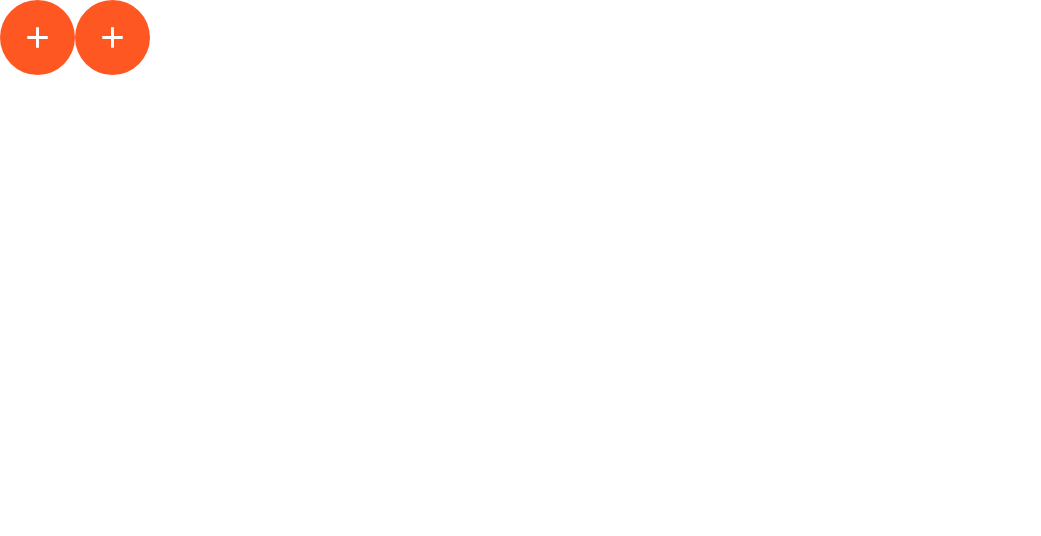
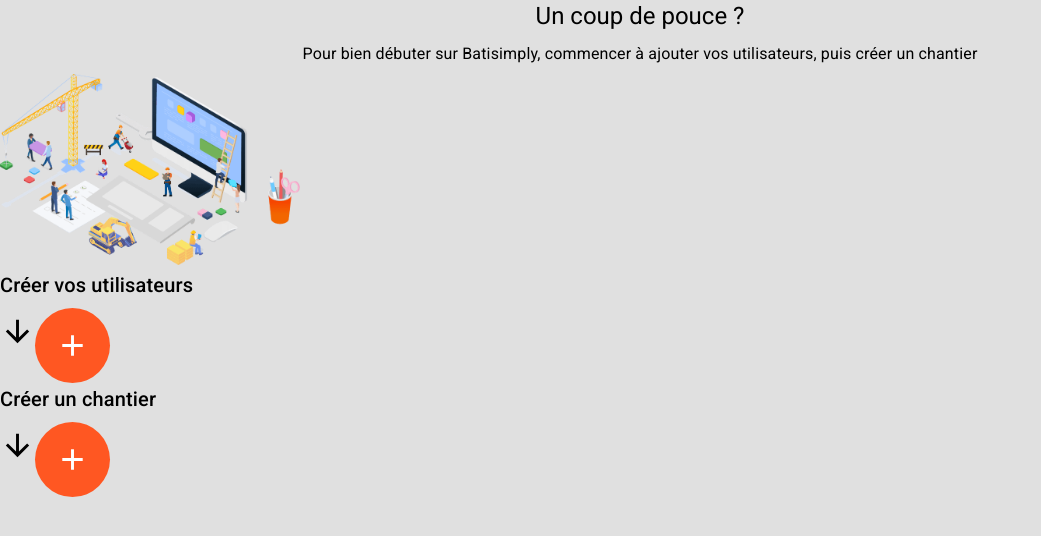
Before and after one commit to darksh3ll/app-test, a React (Create React App) app: page / in a window 1280 px wide. Shown: the top 536 px of the page, without its empty margins (0-1041 px from the left). Built offline with nearby package versions, Linux system fonts and the light colour scheme.

Commit message:
feat:(#)(App) : integration of component

```diff
--- a/src/pages/App/App.js
+++ b/src/pages/App/App.js
@@ -1,11 +1,53 @@
+import React from 'react';
+import { makeStyles } from '@material-ui/core/styles';
 import AddButton from '../../components/AddButton'
+import Typography from '@material-ui/core/Typography';
+import { grey } from '@material-ui/core/colors';
+import ArrowDownwardIcon from '@material-ui/icons/ArrowDownward';
+import logo from '../../assets/logo.png'
+import Paper from '@material-ui/core/Paper';
+import Grid from '@material-ui/core/Grid';
+
+const useStyles = makeStyles((theme) => ({
+  root: {
+    backgroundColor:grey[300],
+    minHeight:'100vh',
+  },
+  paper: {
+    padding: theme.spacing(2),
+    textAlign: 'center',
+    color: theme.palette.text.secondary,
+  },
+}));
 
 function App() {
+  const classes = useStyles();
   return (
-    <>
+
+    <div className={classes.root}>
+
+      <Typography align="center" variant="h5" gutterBottom>
+        Un coup de pouce ?
+      </Typography>
+
+      <Typography align="center" variant="subtitle1" gutterBottom>
+        Pour bien débuter sur Batisimply, commencer à ajouter vos utilisateurs, puis créer un chantier
+      </Typography>
+
+      <img src={logo} width="300" height="auto" alt=""/>
+
+      <Typography  variant="h6" gutterBottom>
+        Créer vos utilisateurs
+      </Typography>
+        <ArrowDownwardIcon fontSize="large"/>
+      <AddButton />
+
+      <Typography  variant="h6" gutterBottom>
+        Créer un chantier
+      </Typography>
+      <ArrowDownwardIcon fontSize="large"/>
       <AddButton/>
-      <AddButton/>
-    </>
+    </div>
 
   );
 }
```
